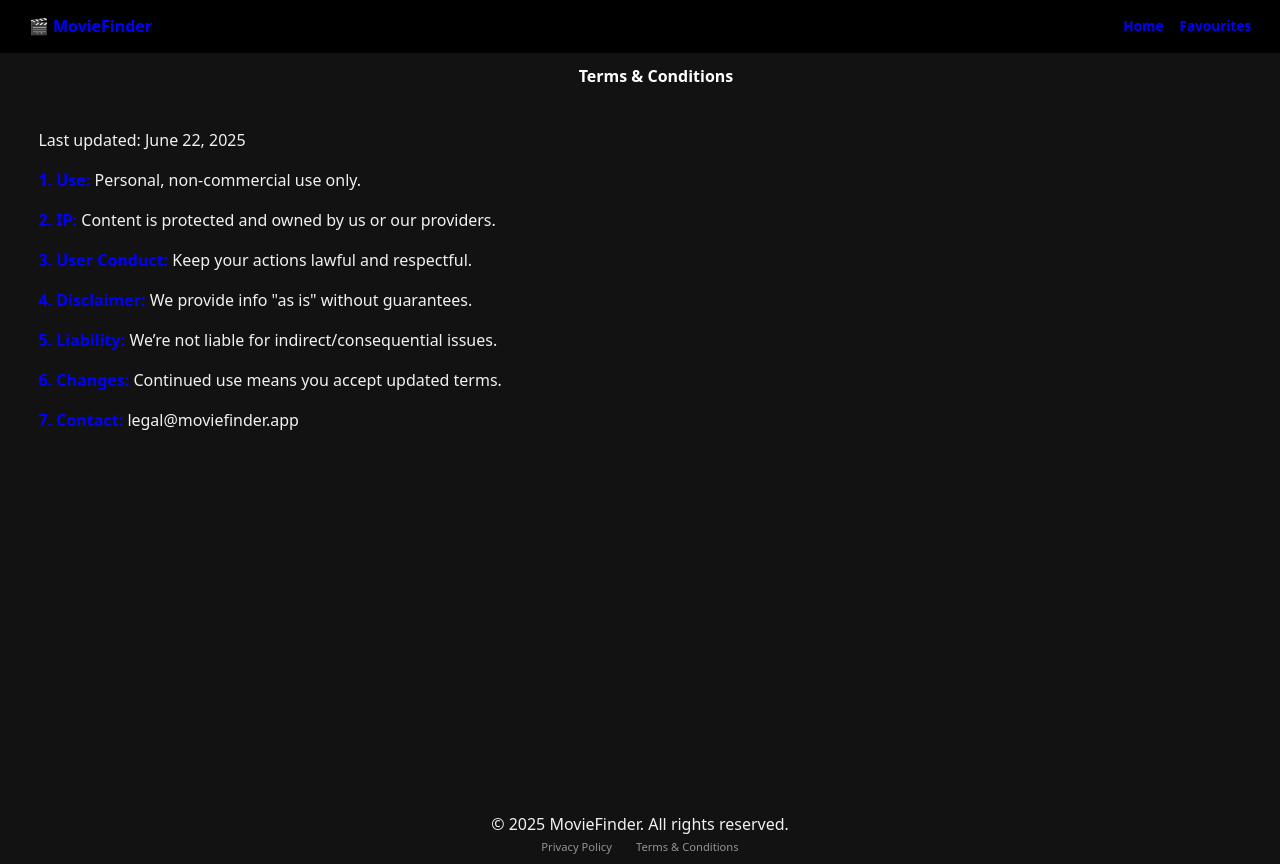
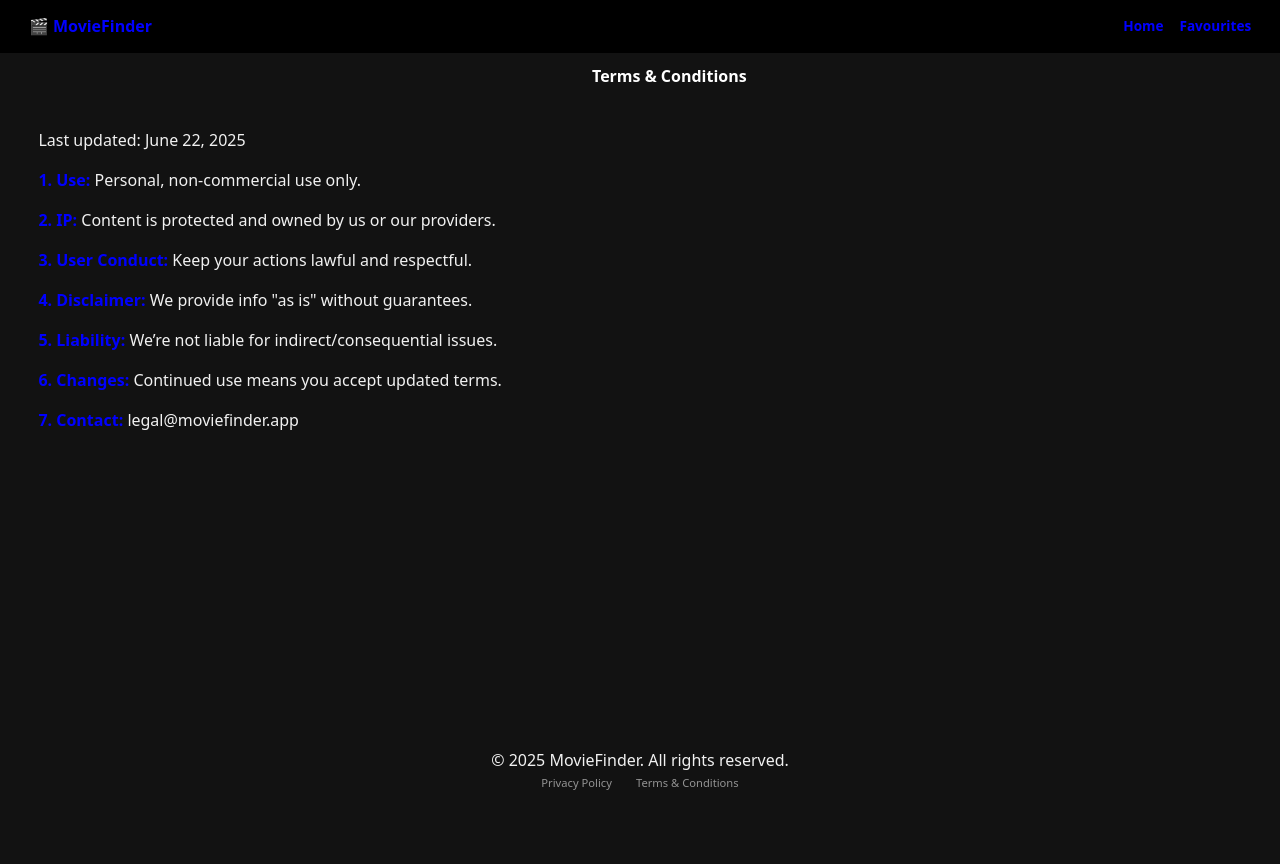
Before and after one commit to warlordtm/moviefinder, a React (Vite) app: page /moviefinder/terms in a window 1280 px wide. After the commit the page ends 800 px from the top, so only its background shows below. Built offline with nearby package versions, Linux system fonts and the light colour scheme.

Commit message:
Fix policy and terms bug

```diff
--- a/src/styles/privacyandterms.css
+++ b/src/styles/privacyandterms.css
@@ -1,8 +1,10 @@
 .privacy, .terms{
-  margin-top: 4rem;
   font-size: 1rem;
   color: white;
-  margin-left: 2rem;
+  position: absolute;
+  left: 2rem;
+  bottom: 10rem;
+  top: 4rem;
 }
 
 .privacy h2, .terms h2{
@@ -10,6 +12,11 @@
   font-weight: bold;
   text-align: center;
   margin-bottom: 2.5rem;
+  margin-left: 35rem;
+}
+
+.privacy h2{
+  margin-left: 25rem;
 }
 
 .privacy p, .terms p{
```
